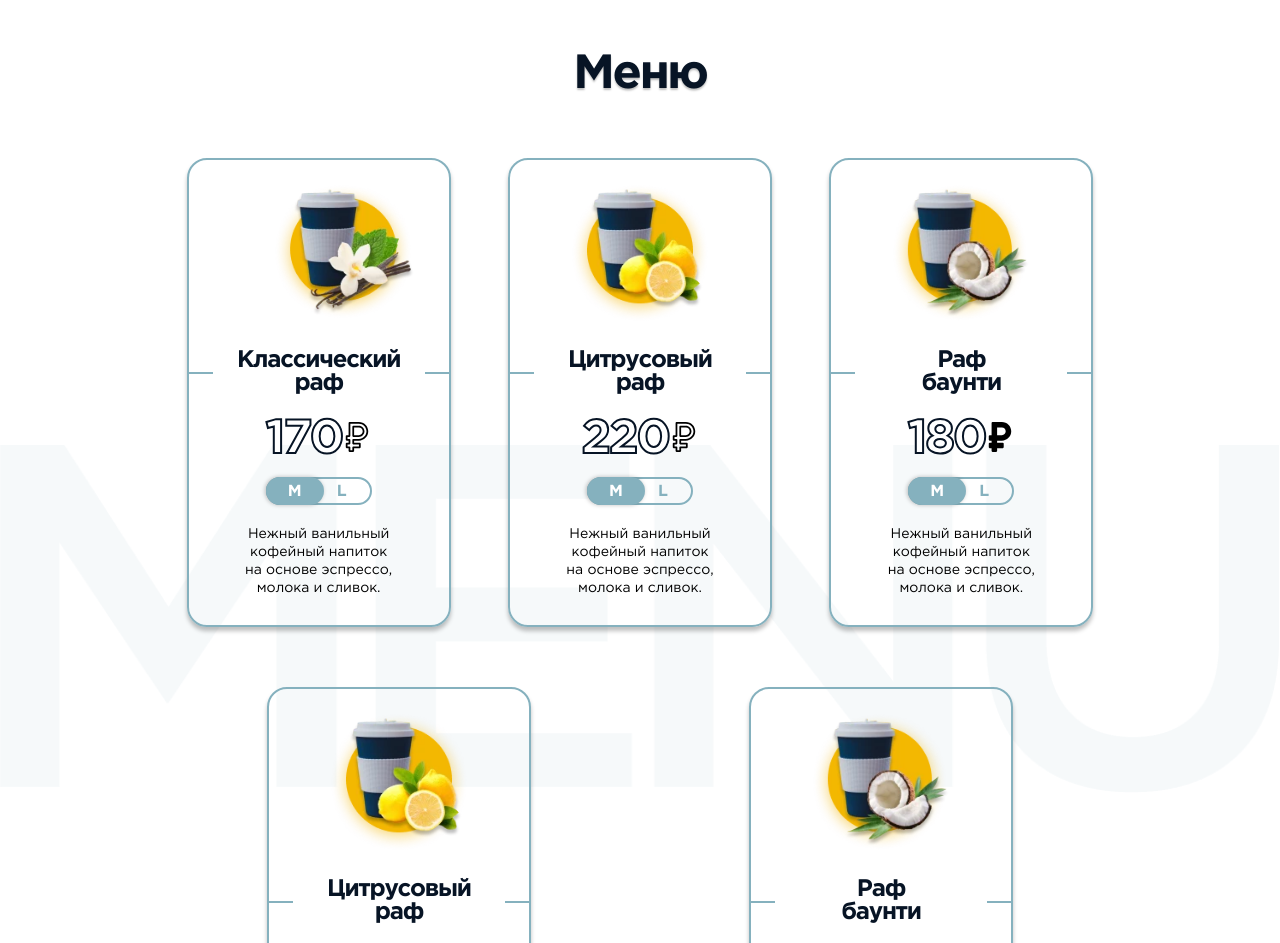
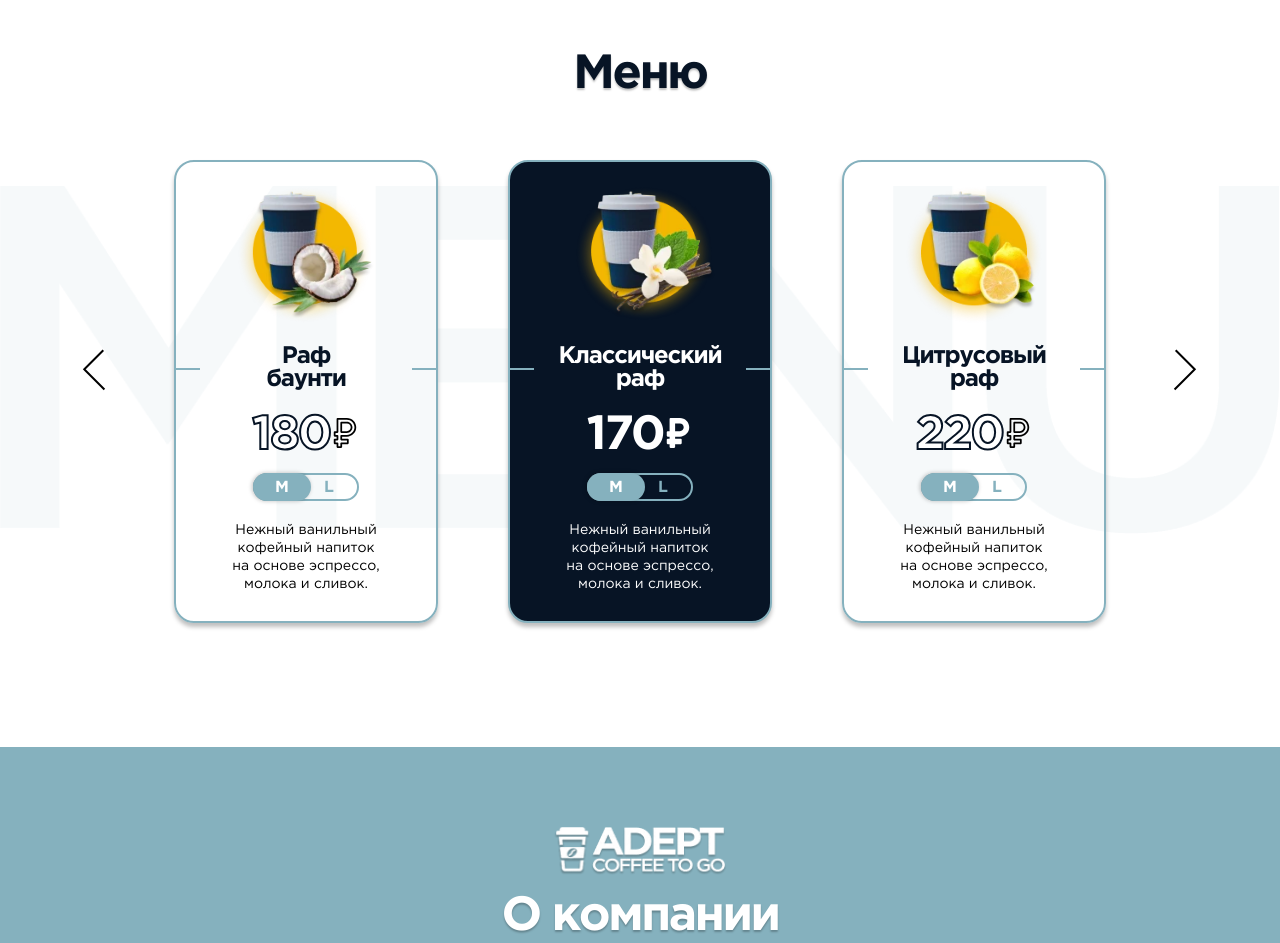
Before and after one commit to daria2212/adept, a plain HTML site: page index.html in a window 1280 px wide. Shown: the part 940-1883 px from the top of the page. Drawn offline with nearby package versions, Linux system fonts and the light colour scheme.

Commit message:
Add files via upload

```diff
--- a/index.html
+++ b/index.html
@@ -610,7 +610,7 @@
     <script src="https://ajax.googleapis.com/ajax/libs/jquery/3.4.1/jquery.min.js"></script>
     <script src="js/libs.min.js"></script>
     <script src="js/min/main.min.js"></script>
-    <script src="js/min/slider.min.js.js"></script>
+    <script src="js/min/slider.min.js"></script>
 
 </body>
 
```
